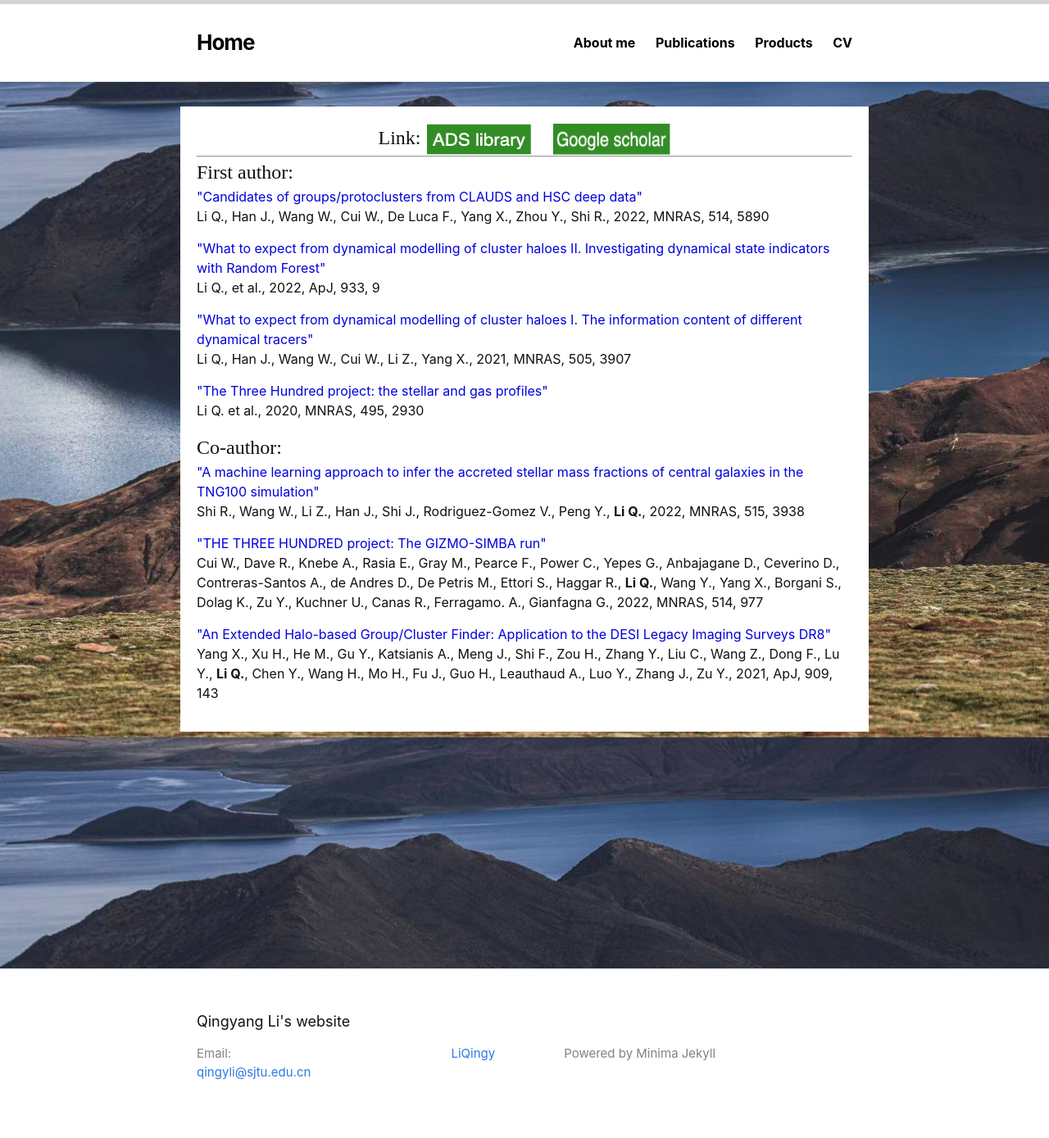
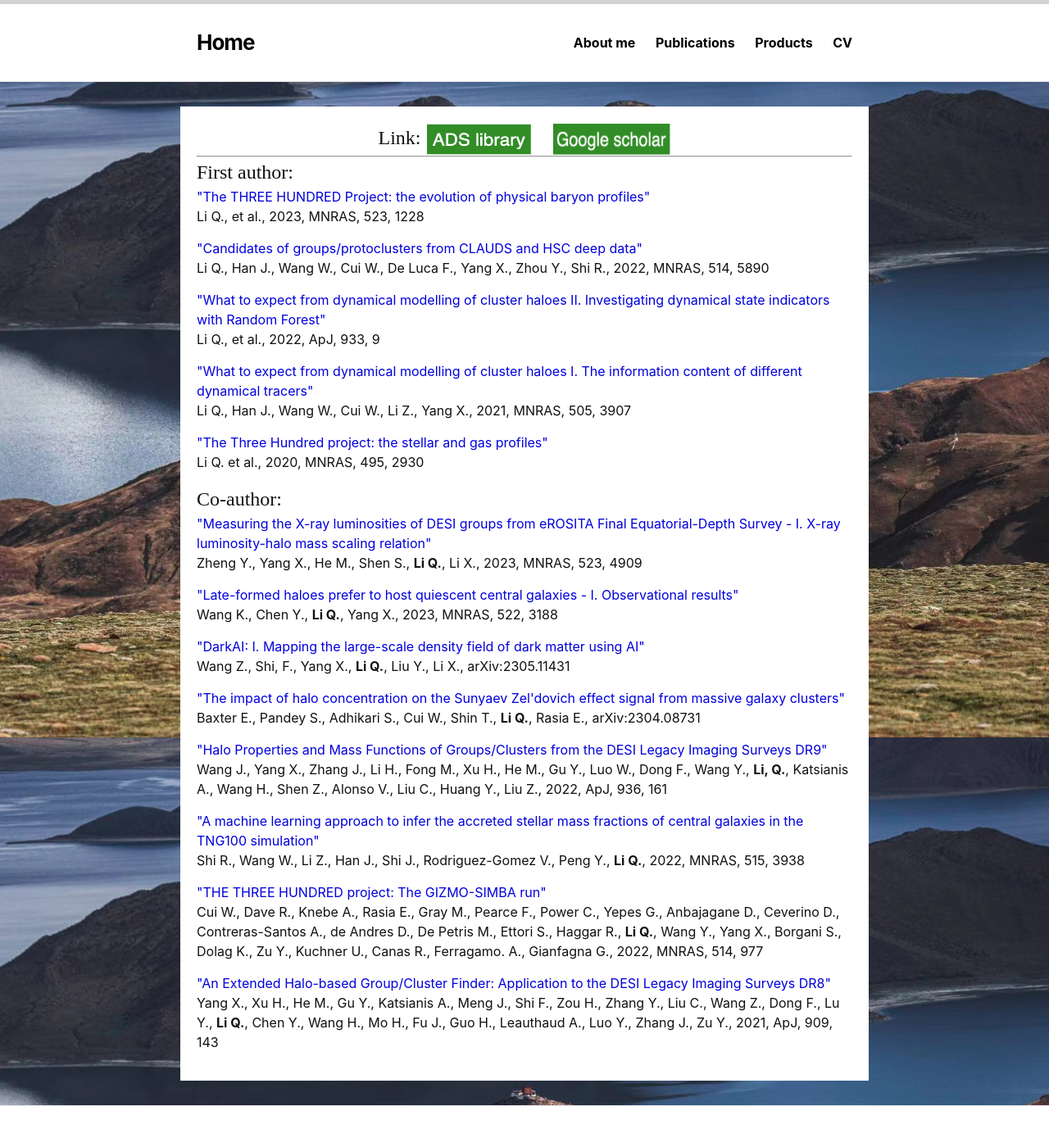
Before and after one commit to LiQingy/LiQingy.github.io, a Jekyll site: the page built from publications.markdown, in a window 1280 px wide and 1400 px high. Shown: the top 1389 px of the window at 82% size. Built offline with Jekyll 4.4.1, drawn with Linux system fonts in a browser that asks for light colours.

Commit message:
add more publications

```diff
--- a/publications.markdown
+++ b/publications.markdown
@@ -16,6 +16,9 @@ permalink: /Publications/
 
 <font size="5" face="黑体">First author:</font>
 
+[<font color="#0000dd">"The THREE HUNDRED Project: the evolution of physical baryon profiles"</font>](https://academic.oup.com/mnras/article-abstract/523/1/1228/7172871?redirectedFrom=fulltext)<br>
+Li Q., et al., 2023, MNRAS, 523, 1228
+
 [<font color="#0000dd">"Candidates of groups/protoclusters from CLAUDS and HSC deep data"</font>](https://iopscience.iop.org/article/10.3847/1538-4357/ac6e69)<br>
 Li Q., Han J., Wang W., Cui W., De Luca F., Yang X., Zhou Y., Shi R., 2022, MNRAS, 514, 5890
 
@@ -32,6 +35,21 @@ Li Q. et al., 2020, MNRAS, 495, 2930
 
 <font size="5" face="黑体">Co-author:</font>
 
+[<font color="#0000dd">"Measuring the X-ray luminosities of DESI groups from eROSITA Final Equatorial-Depth Survey - I. X-ray luminosity-halo mass scaling relation"</font>](https://ui.adsabs.harvard.edu/abs/2023MNRAS.523.4909Z/abstract)<br>
+Zheng Y., Yang X., He M., Shen S., **Li Q.**, Li X., 2023, MNRAS, 523, 4909
+
+[<font color="#0000dd">"Late-formed haloes prefer to host quiescent central galaxies - I. Observational results"</font>](https://ui.adsabs.harvard.edu/abs/2023MNRAS.522.3188W/abstract)<br>
+Wang K., Chen Y., **Li Q.**, Yang X., 2023, MNRAS, 522, 3188
+
+[<font color="#0000dd">"DarkAI: I. Mapping the large-scale density field of dark matter using AI"</font>](https://ui.adsabs.harvard.edu/abs/2023arXiv230511431W/abstract)<br>
+Wang Z., Shi, F., Yang X., **Li Q.**, Liu Y., Li X., arXiv:2305.11431
+
+[<font color="#0000dd">"The impact of halo concentration on the Sunyaev Zel'dovich effect signal from massive galaxy clusters"</font>](https://ui.adsabs.harvard.edu/abs/2023arXiv230408731B/abstract)<br>
+Baxter E., Pandey S., Adhikari S., Cui W., Shin T., **Li Q.**, Rasia E., arXiv:2304.08731
+
+[<font color="#0000dd">"Halo Properties and Mass Functions of Groups/Clusters from the DESI Legacy Imaging Surveys DR9"</font>](https://ui.adsabs.harvard.edu/abs/2022ApJ...936..161W/abstract)<br>
+Wang J., Yang X., Zhang J., Li H., Fong M., Xu H., He M., Gu Y., Luo W., Dong F., Wang Y., **Li, Q.**, Katsianis A., Wang H., Shen Z., Alonso V., Liu C., Huang Y., Liu Z., 2022, ApJ, 936, 161
+
 [<font color="#0000dd">"A machine learning approach to infer the accreted stellar mass fractions of central galaxies in the TNG100 simulation"</font>](https://ui.adsabs.harvard.edu/abs/2022MNRAS.515.3938S)<br>
 Shi R., Wang W., Li Z., Han J., Shi J., Rodriguez-Gomez V., Peng Y., **Li Q.**, 2022, MNRAS, 515, 3938
 
```
